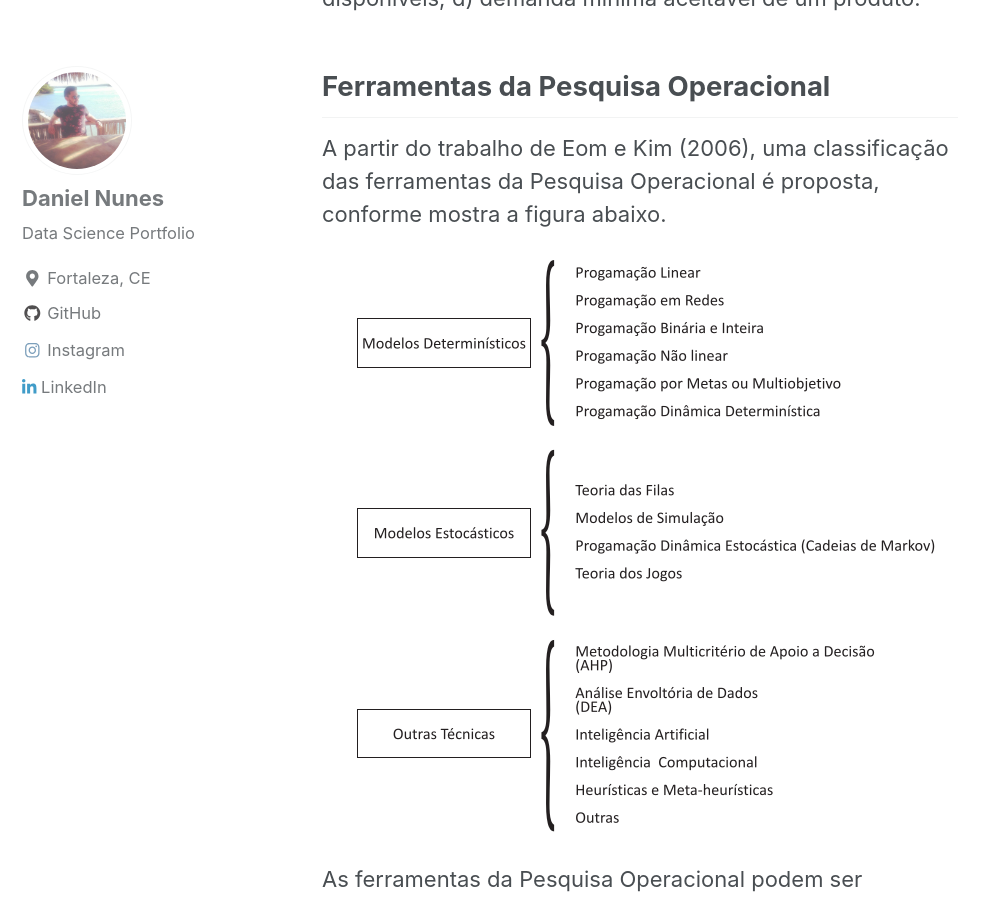
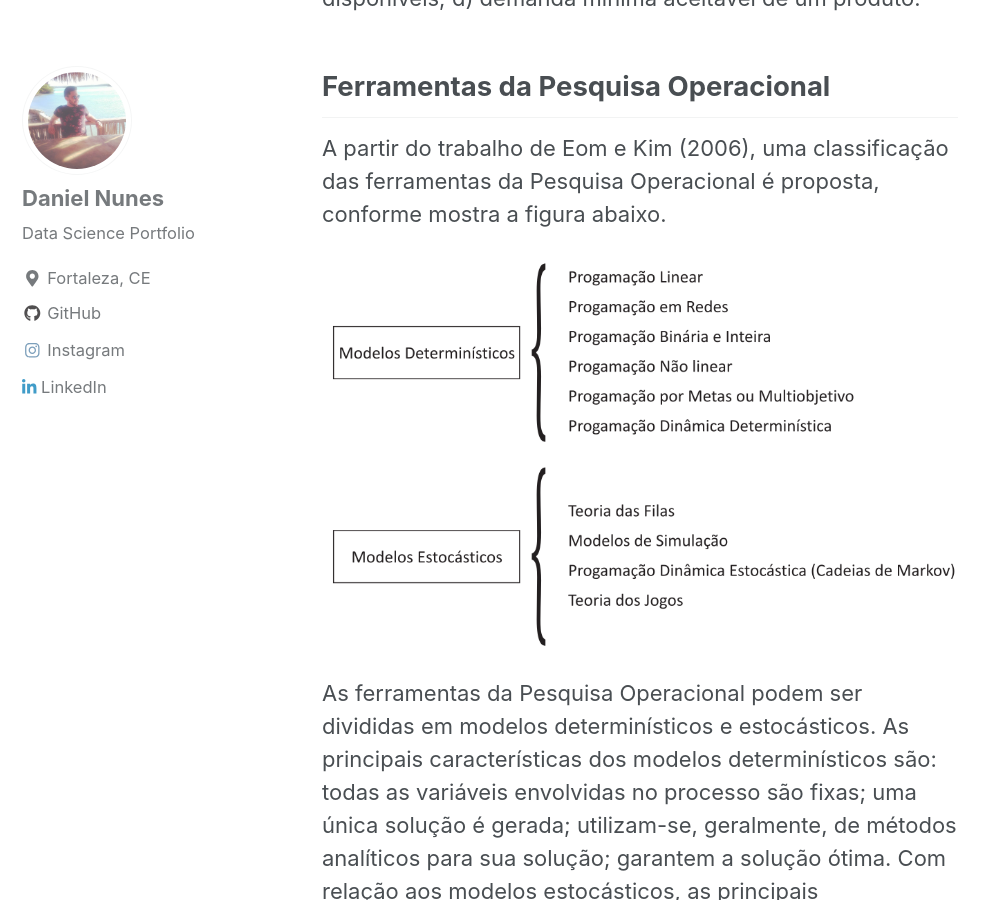
Before and after one commit to danielmnunes/danielmnunes.github.io, a Jekyll site: the page built from _posts/2020-01-11-PO-Visao-Geral.md, in a window 1280 px wide and 900 px high, scrolled down 5162 px. Shown: the whole window, without its empty margins (0-999 px from the left). Built offline with Jekyll 4.4.1, drawn with Linux system fonts in a browser that asks for light colours; cached includes are drawn as plain includes; nearby versions of some CDN libraries; emoji names are drawn with the system emoji font; comment, search, counter and statistics services are not loaded.

Commit message:
PO post 5

```diff
--- a/_posts/2020-01-11-PO-Visao-Geral.md
+++ b/_posts/2020-01-11-PO-Visao-Geral.md
@@ -54,7 +54,7 @@ Como exemplos de restrições a serem consideradas em um modelo matemático, pod
 
 A partir do trabalho de Eom e Kim (2006), uma classificação das ferramentas da Pesquisa Operacional é proposta, conforme mostra a figura abaixo.
 
-![image-center]({{ site.url }}{{ site.baseurl }}/images/POFerramentas.png){: .align-center}
+![image-center]({{ site.url }}{{ site.baseurl }}/images/pofe.png){: .align-center}
 
 As ferramentas da Pesquisa Operacional podem ser divididas em modelos determinísticos e estocásticos. As principais características dos modelos determinísticos são: todas as variáveis envolvidas no processo são fixas; uma única solução é gerada; utilizam-se, geralmente, de métodos analíticos para sua solução; garantem a solução ótima. Com relação aos modelos estocásticos, as principais características são: pelo menos uma das variáveis envolvidas no processo é aleatória; geram mais de uma solução e buscam analisar os diferentes cenários; utilizam-se, geralmente, de métodos numéricos (programas de computador) para sua solução; não garantem a solução ótima. Dentre os modelos determinísticos, destacam-se: programação linear, programação binária e inteira, programação em redes, programação
 por metas ou multiobjetivo, programação não linear e programação dinâmica determinística. Dentre os modelos estocásticos, podemos citar: teoria das filas, simulação, programação dinâmica estocástica (cadeias de Markov) e teoria dos jogos.
```
Also changed, not shown: images/POFerramentas.png (deleted), images/po.png, images/pofe.png (added).
